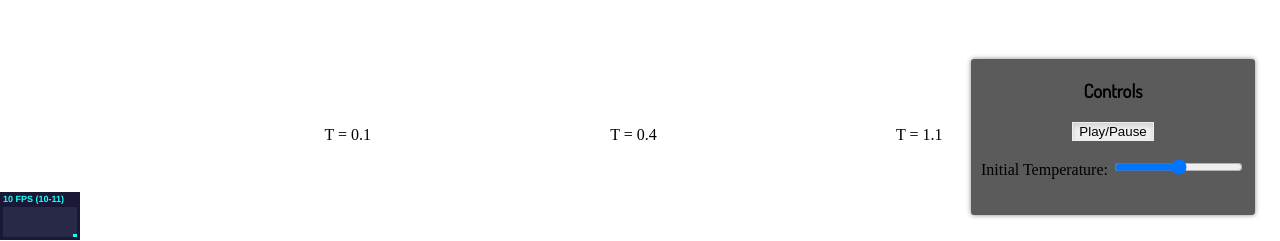
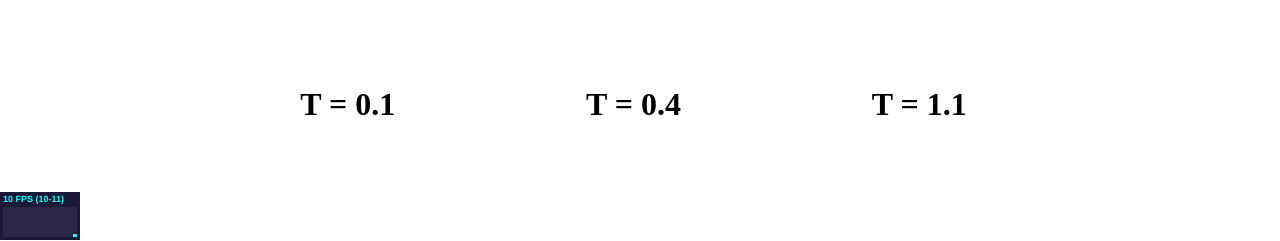
Before and after one commit to whitead/JSMD, a website: page html/index.html in a window 1280 px wide. Shown: the part 560-801 px from the top of the page. Drawn offline with nearby package versions, Linux system fonts and the light colour scheme; files that its build step writes are made by us from their sources; animation ran at ten frames a second; files whose address does not match are found by name.

Commit message:
Fixed bug in disabling controls

```diff
--- a/html/index.html
+++ b/html/index.html
@@ -18,11 +18,12 @@
       <p>
         <a class="column-left">Column left</a><a class="column-center">Column center</a><a class="column-right">Column right</a>
 </p></div> -->
-      <div id="control-panel">
+<!--      <div id="control-panel">
 	<h3 class="chart-title-dark">Controls</h3>
 	<button id="pause"> Play/Pause</button>
 	<br> <p>Initial Temperature:
 	<input id="tempadjust" class="slider" type="range" min="1.0" max="1.2" step="0.01" value="1.1"></input></p>
+-->
 <!-- <p>T1:<input id="T1" ></input> </p>
 <p>T2:
    <input id="T2" ></input>
@@ -36,13 +37,13 @@
 
      <div class="grid">
        <div class="col-1-3">
-     T = 0.1
+	 <h1>T = 0.1</h1>
        </div>
        <div class="col-1-3">
-     T = 0.4
+	 <h1>T = 0.4</h1>
        </div>
        <div class="col-3-3">
-     T = 1.1
+	 <h1>T = 1.1</h1>
        </div>
 </div>
 
--- a/js/JSMD-Main.js
+++ b/js/JSMD-Main.js
@@ -49,14 +49,14 @@ function main() {
     watch_com(elements[0]);
 
  */
-    var scene = new Scene(elements, root, true);
+    var scene = new Scene(elements, root, true, false, true);
     scene.animate();
 
     //bind the pause button
-    document.getElementById('pause').onclick = function() {
-	   elements[0].toggle_pause();
-       elements[1].toggle_pause();
-       elements[2].toggle_pause();
+    //document.getElementById('pause').onclick = function() {
+//	   elements[0].toggle_pause();
+//       elements[1].toggle_pause();
+//       elements[2].toggle_pause();
 
-    };
+//    };
 }
--- a/js/JSMD-Scene.js
+++ b/js/JSMD-Scene.js
@@ -6,9 +6,9 @@ function Scene(elements, root, ortho, controls, light_background, fov) {
     this.root = root;
 
     ortho = ortho || false;
-    controls = controls || true;
+    controls = controls || false;
     fov = fov || 75;
-    light_background = light_background || true;
+    light_background = light_background || false;
 
      if(ortho) {
 	 var factor = 0.5 * Math.tan(fov / 360 * Math.PI);
--- a/js/JSMD-Sim.js
+++ b/js/JSMD-Sim.js
@@ -164,7 +164,6 @@ Sim.prototype.init_render = function(scene) {
 	this.box.mesh = new THREE.Mesh(this.box.geom, this.box.material);
 	scene.add(this.box.mesh);
     }
-
 
 
     //if we have positions, then we render them
```
Lines whose indentation alone changed are shown as unchanged.
